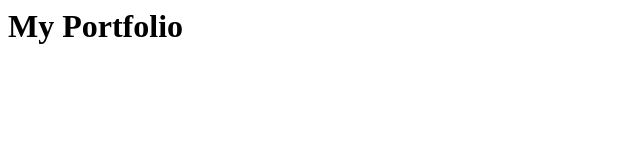
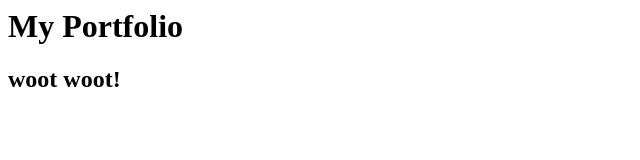
Before and after one commit to AuroraJE/practice, a plain HTML site: page index.html in a window 1280 px wide. Shown: the whole page, without its empty margins (0-640 px from the left). Drawn offline with Linux system fonts and the light colour scheme.

Commit message:
Update index.html

```diff
--- a/index.html
+++ b/index.html
@@ -1 +1,2 @@
 <h1>My Portfolio</h1>
+<h2> woot woot!</h2>
```
